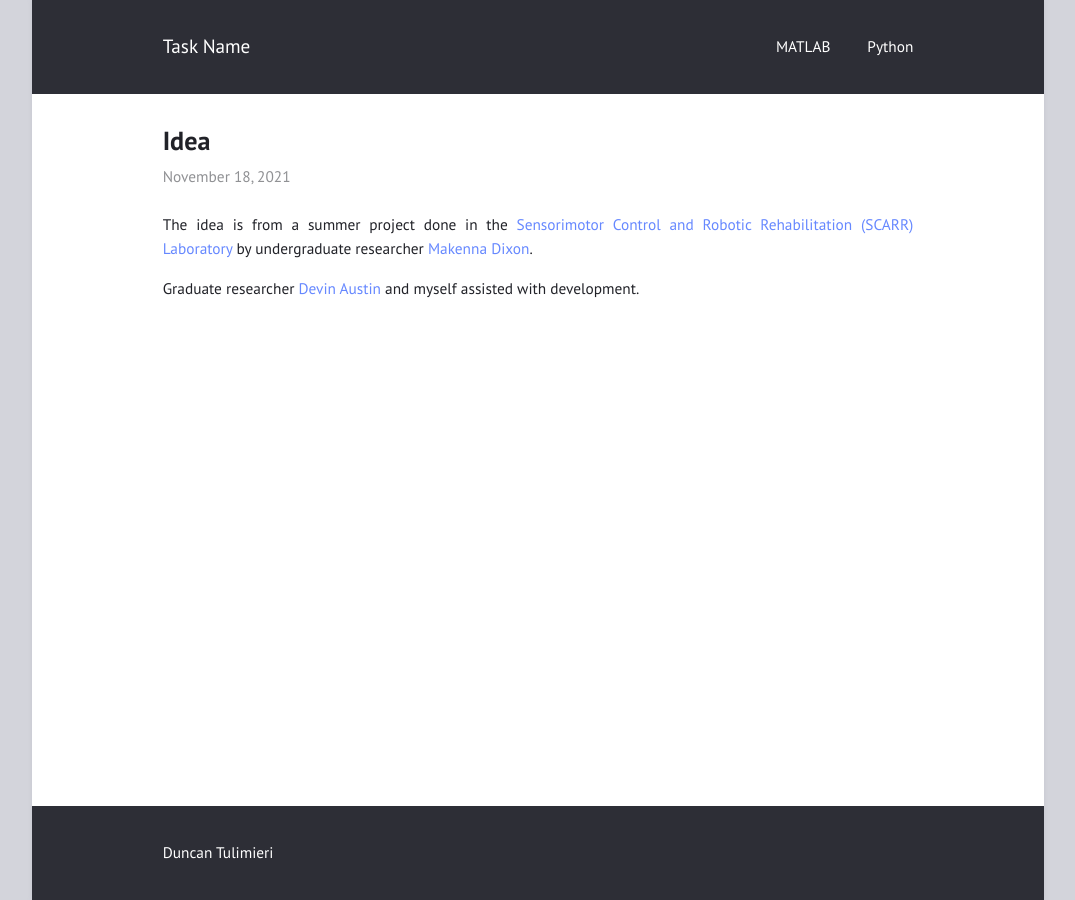
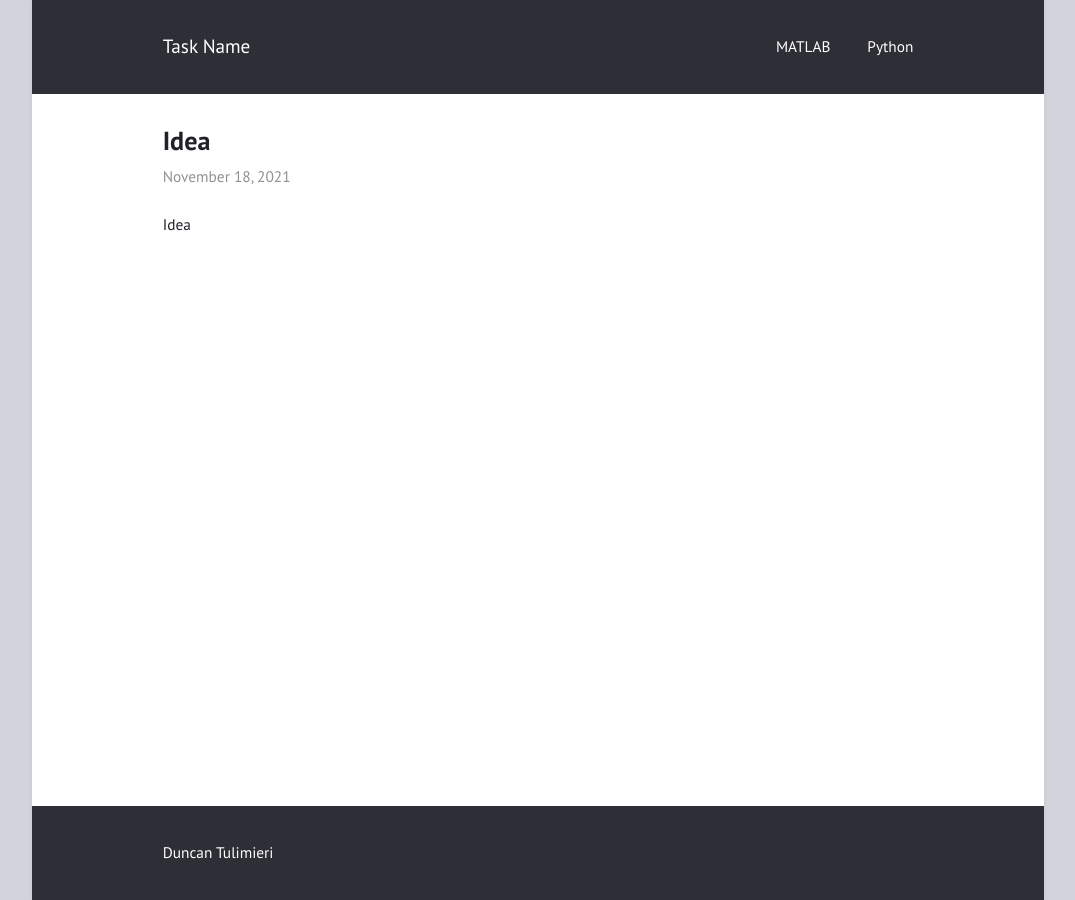
Before and after one commit to tulimid1/createGif-py, a Jekyll site: the page built from _posts/2021-11-18-Idea.md, in a window 1280 px wide. Shown: the whole page, without its empty margins (102-1177 px from the left). Built offline with Jekyll 4.4.1, drawn with Linux system fonts in a browser that asks for light colours.

Commit message:
Update 2021-11-18-Idea.md

```diff
--- a/_posts/2021-11-18-Idea.md
+++ b/_posts/2021-11-18-Idea.md
@@ -3,6 +3,4 @@ title: "Idea"
 layout: post
 ---
 
-The idea is from a summer project done in the [Sensorimotor Control and Robotic Rehabilitation (SCARR) Laboratory](https://sites.udel.edu/semrau-lab/) by undergraduate researcher [Makenna Dixon](https://github.com/Makennadixon).
-
-Graduate researcher [Devin Austin](https://github.com/AustinDevinUdel) and myself assisted with development.
+Idea
```
